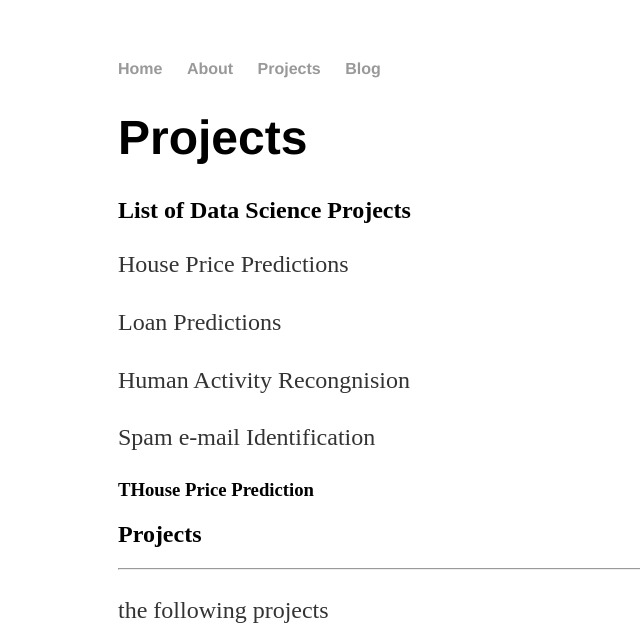
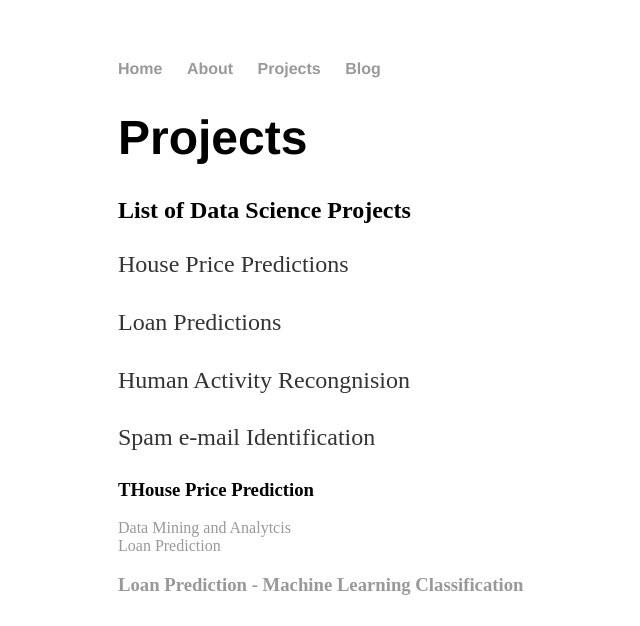
Before and after one commit to sanatdas/sanatdas1.github.io, a Jekyll site: the page built from projects/index.html, in a window 1280 px wide. Shown: the top 626 px of the page, without its empty margins (74-714 px from the left). Built offline with Jekyll 4.4.1, drawn with Linux system fonts in a browser that asks for light colours; Markdown is read by kramdown in place of the engine named in the settings; some of the changed text lies outside the part shown; grey boxes are pictures that could not be loaded.

Commit message:
Update index.html

```diff
--- a/projects/index.html
+++ b/projects/index.html
@@ -11,29 +11,18 @@ title: Projects
 		<p> Spam e-mail Identification </p>
 	 <h3>THouse Price Prediction</h3>
 </div>
-<section class="no-padding" id="projects">
-      <div class="container">
-          <div class="row">
-              <div class="col-lg-12 text-center">
-                  <h2 class="section-heading">Projects</h2>
-                  <hr class="primary">
-                  <p>the following projects</p>
-              </div>
-          </div>
-
                 <div class="col-lg-4 col-lg-offset-1 col-sm-6">
-                    <a href="https://github.com/binnie869/NYCTaxiData" class="portfolio-box">
-                        <img src="img/NYCe.png" class="img-responsive" alt="">
+         	<a href="https://github.com/sanatdas/Loan-Prediction" class="portfolio-box">
                         <div class="portfolio-box-caption">
                             <div class="portfolio-box-caption-content">
                                 <div class="project-category text-faded">
                                     Data Mining and Analytcis
                                 </div>
                                 <div class="project-name">
-                                    NYCe Taxi
+                                   Loan Prediction
                                 </div>
                             </div>
                         </div>
-                        <h3>NYCe TAXI - Machine Learning Engineer</a></h3></br>
+                        <h3> Loan Prediction - Machine Learning Classification</h3>
                         <p class="text-muted">The best tool to predict the Tip of a New York Taxi cab driver.</p>
                         <!--b class="text-muted">Pay Smart!</b-->
```
